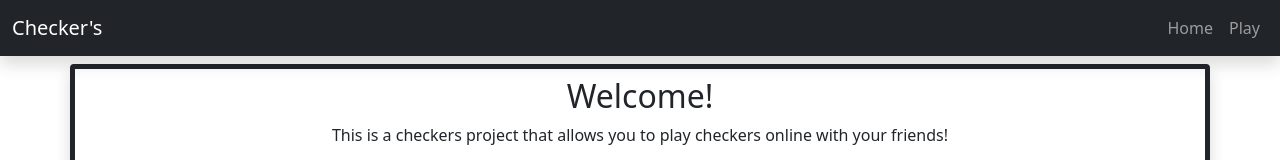
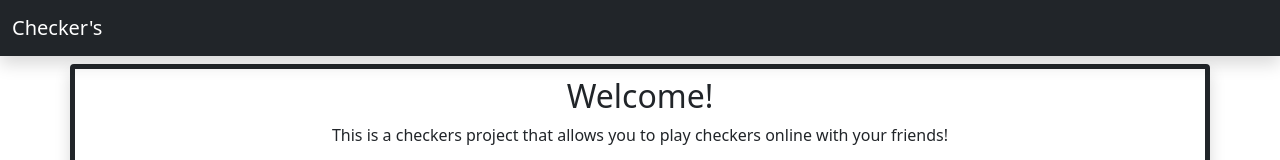
Before and after one commit to Emmanuel-Torres/Checkers, a React (Create React App) app in the folder src/checkers-client/: page / in a window 1280 px wide. Shown: the top 160 px of the page. Built offline with nearby package versions, Linux system fonts and the light colour scheme.

Commit message:
removed navbar links

```diff
--- a/src/checkers-client/src/components/ui/Navbar.tsx
+++ b/src/checkers-client/src/components/ui/Navbar.tsx
@@ -7,12 +7,12 @@
             <div className="container-fluid">
                 <Link className="navbar-brand" to="/">Checker's</Link>
                 <div className="navbar-nav">
-                    <div className='nav-item'>
+                    {/* <div className='nav-item'>
                         <Link className="nav-link" to="/">Home</Link>
                     </div>
                     <div className='nav-item'>
                         <Link className="nav-link" to="/game">Play</Link>
-                    </div>
+                    </div> */}
                 </div>
             </div>
         </nav>
```
